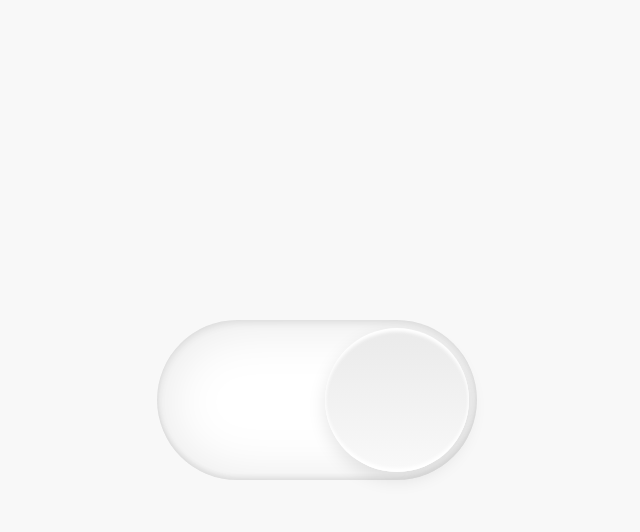
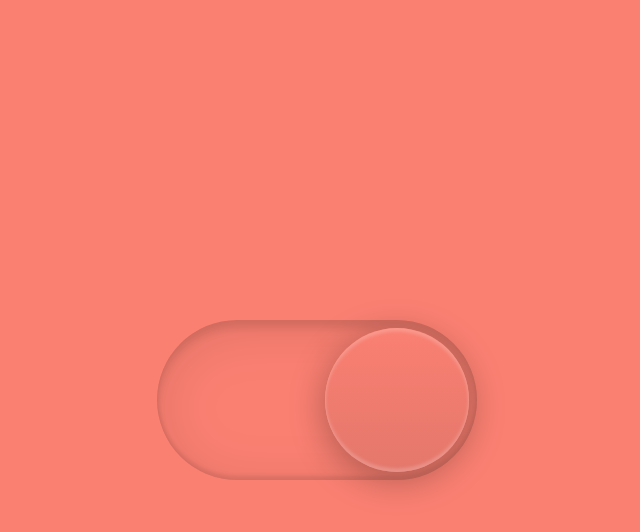
Before and after one commit to ajeetkumardev/Toggle-Button, a plain HTML site: page index.html in a window 1280 px wide. Both pictures are taken after a click on the element 640 px from the left and 400 px from the top of the page. Shown: the whole page, without its empty margins (323-963 px from the left). Drawn offline with Linux system fonts and the light colour scheme.

Commit message:
black to salmon

```diff
--- a/styles.css
+++ b/styles.css
@@ -9,12 +9,13 @@ body {
   justify-content: center;
   align-items: center;
   min-height: 100vh;
-  background-color: #2b2b2b;
   transition: 0.5s;
+  background-color: #f8f8f8;
 }
 
 body.active {
-  background-color: #f8f8f8;
+  /* background-color: #2b2b2b; */
+  background-color: #FA8072;
 }
 .toggle {
   position: relative;
@@ -22,16 +23,16 @@ body.active {
   width: 320px;
   height: 160px;
   border-radius: 160px;
-  background-color: #222;
   transition: 0.5s;
   cursor: pointer;
-  box-shadow: inset 0 8px 60px rgba(0, 0, 0, 0.1),
-    inset 0 8px 8px rgba(0, 0, 0, 0.1), inset 0 -4px 4px rgba(0, 0, 0, 0.1);
-}
-.toggle.active {
   background-color: #fff;
   box-shadow: inset 0 2px 60px rgba(0, 0, 0, 0.1),
     inset 0 2px 8px rgba(0, 0, 0, 0.1), inset 0 -4px 4px rgba(0, 0, 0, 0.05);
+}
+.toggle.active {
+  background-color: #FA8072;
+  box-shadow: inset 0 8px 60px rgba(0, 0, 0, 0.1),
+    inset 0 8px 8px rgba(0, 0, 0, 0.1), inset 0 -4px 4px rgba(0, 0, 0, 0.1);
 }
 .toggle .indicator {
   position: absolute;
@@ -40,17 +41,17 @@ body.active {
   width: 160px;
   height: 160px;
   border-radius: 50%;
-  background: linear-gradient(to bottom, #444, #222);
   transform: scale(0.9);
   transition: 0.5s;
-  box-shadow: 0 8px 40px rgba(0, 0, 0, 0.5),
-    inset 0 4px 4px rgba(255, 255, 255, 0.2),
-    inset 0 -4px 4px rgba(255, 255, 255, 0.2);
-}
-.toggle.active .indicator {
-  left: 160px;
   background: linear-gradient(to bottom, #eaeaea, #f9f9f9);
   box-shadow: 0 8px 20px rgba(0, 0, 0, 0.1),
     inset 0 4px 4px rgba(255, 255, 255, 1),
     inset 0 -4px 4px rgba(255, 255, 255, 1);
 }
+.toggle.active .indicator {
+  left: 160px;
+  background: linear-gradient(to bottom, #FA8072, #e4776b);
+  box-shadow: 0 8px 40px rgba(0, 0, 0, 0.3),
+    inset 0 4px 4px rgba(255, 255, 255, 0.2),
+    inset 0 -4px 4px rgba(255, 255, 255, 0.2);
+}
```
